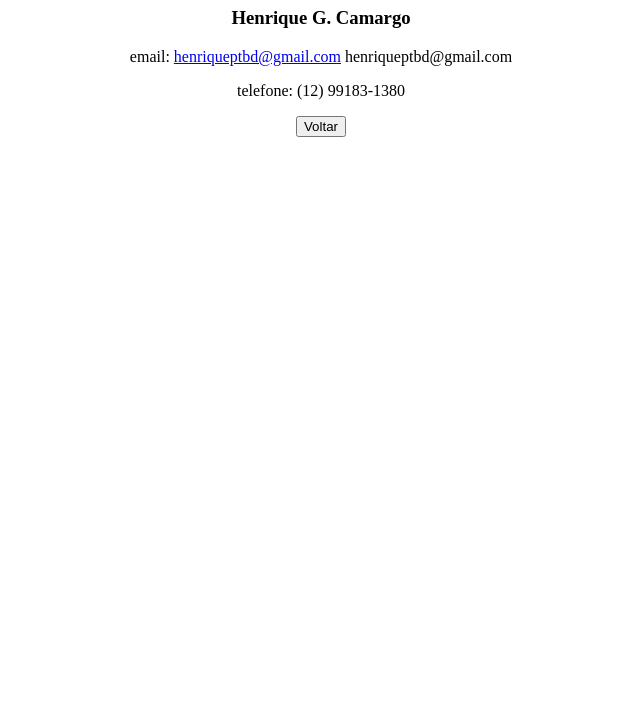
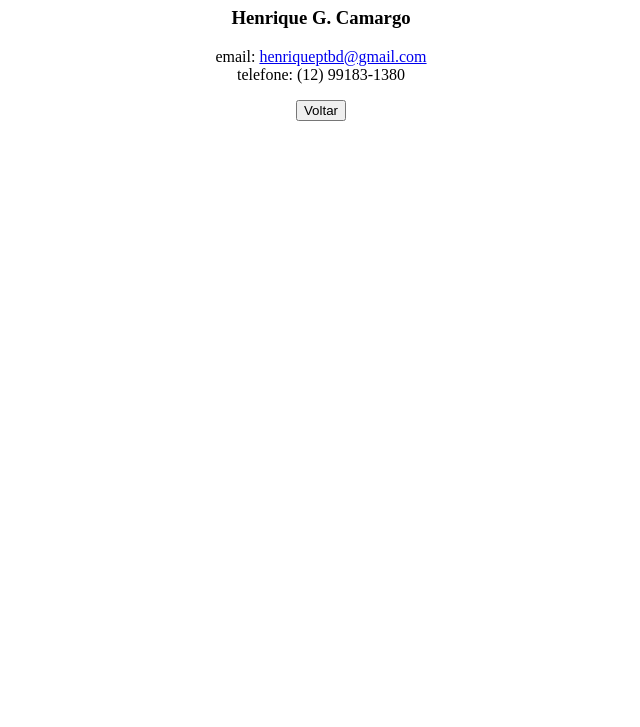
Before and after one commit to henriqueptbd-cell/exercicios-fatec, a plain HTML site: page html-profile-card/contato.html in a window 1280 px wide. Shown: the part 73-800 px from the top of the page, without its empty margins (319-959 px from the left). Drawn offline with Linux system fonts and the light colour scheme.

Commit message:
fix: correção de exercicios

```diff
--- a/html-profile-card/contato.html
+++ b/html-profile-card/contato.html
@@ -13,9 +13,9 @@
 <body>
     <h1>Contato</h1>
     <h3>Henrique G. Camargo</h3>
-    <p>email: <a href="henriqueptbd@gmail.com">henriqueptbd@gmail.com</a>
-        henriqueptbd@gmail.com</p>
-    <p>telefone: (12) 99183-1380</p>
+    <p>email: <a href="mailto:henriqueptbd@gmail.com">henriqueptbd@gmail.com</a>
+    <br>
+    telefone: (12) 99183-1380</p>
     <a href="index.html">
         <button>Voltar</button>
     </a>
```
